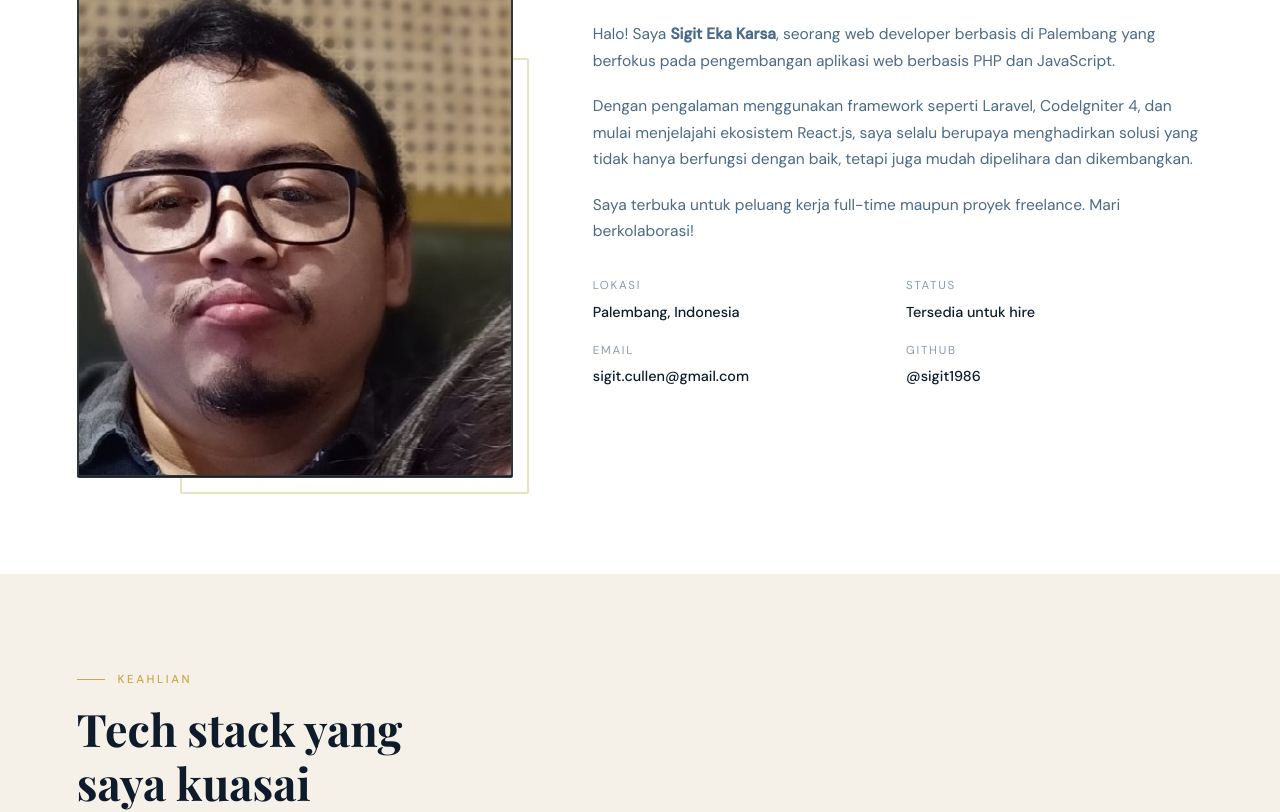
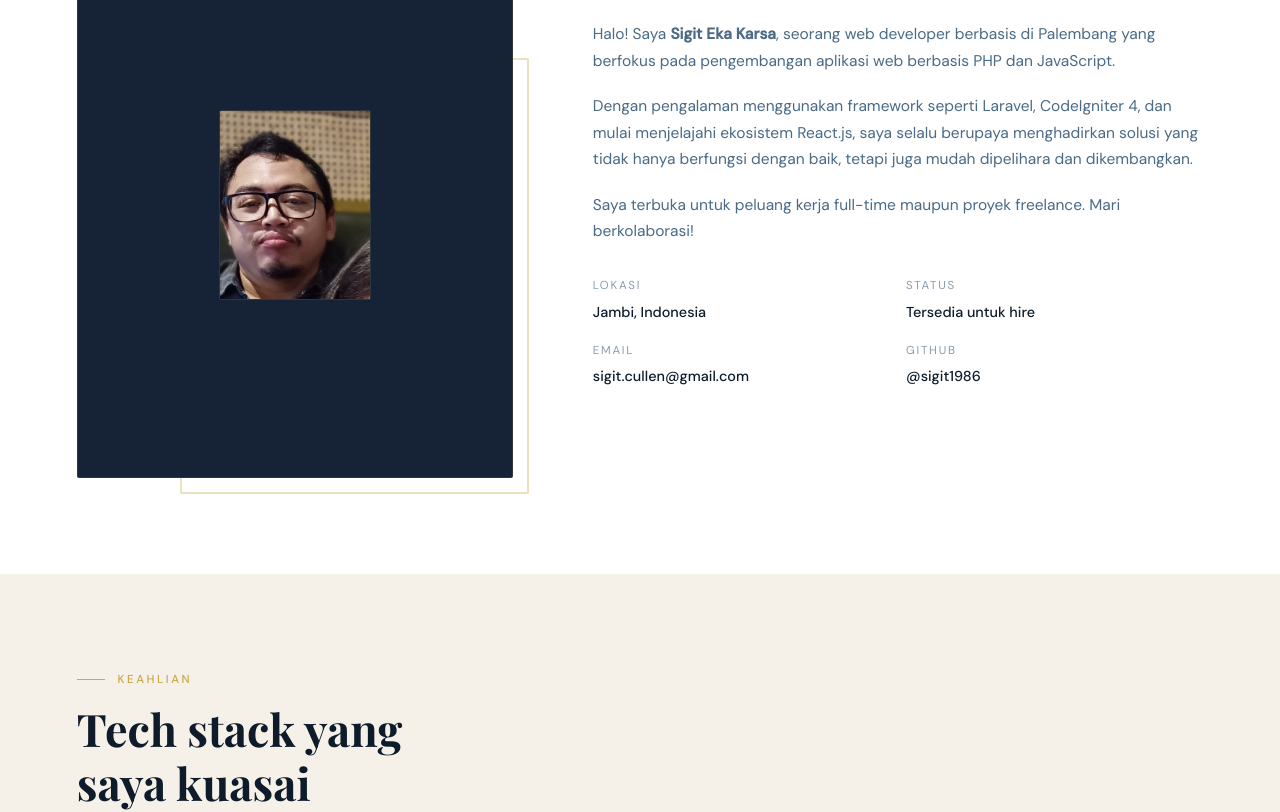
Before and after one commit to sigit1986/sigit1986.github.io, a plain HTML site: page index.html in a window 1280 px wide. Shown: the part 1199-2011 px from the top of the page. Drawn offline with nearby package versions, Linux system fonts and the light colour scheme.

Commit message:
edit foto lokasi

```diff
--- a/index.html
+++ b/index.html
@@ -430,7 +430,7 @@
   <div class="about-grid fade-up">
     <div class="about-img-wrap">
       <div class="about-img-placeholder">
-        <img src="foto-sigit.jpg" alt="Sigit Eka Karsa" style="width: 100%; aspect-ratio: 4/5; object-fit: cover; border-radius: 2px; border: 1px solid rgba(201,168,76,0.15);">
+        <img src="foto-sigit.jpg" alt="Sigit Eka Karsa" style="width: 35%; aspect-ratio: 4/5; object-fit: cover; border-radius: 2px; border: 1px solid rgba(201,168,76,0.15);">
   <div class="about-frame"></div>
       </div>
       <div class="about-frame"></div>
@@ -442,7 +442,7 @@
       <div class="about-info">
         <div class="info-item">
           <div class="info-label">Lokasi</div>
-          <div class="info-val">Palembang, Indonesia</div>
+          <div class="info-val">Jambi, Indonesia</div>
         </div>
         <div class="info-item">
           <div class="info-label">Status</div>
```
